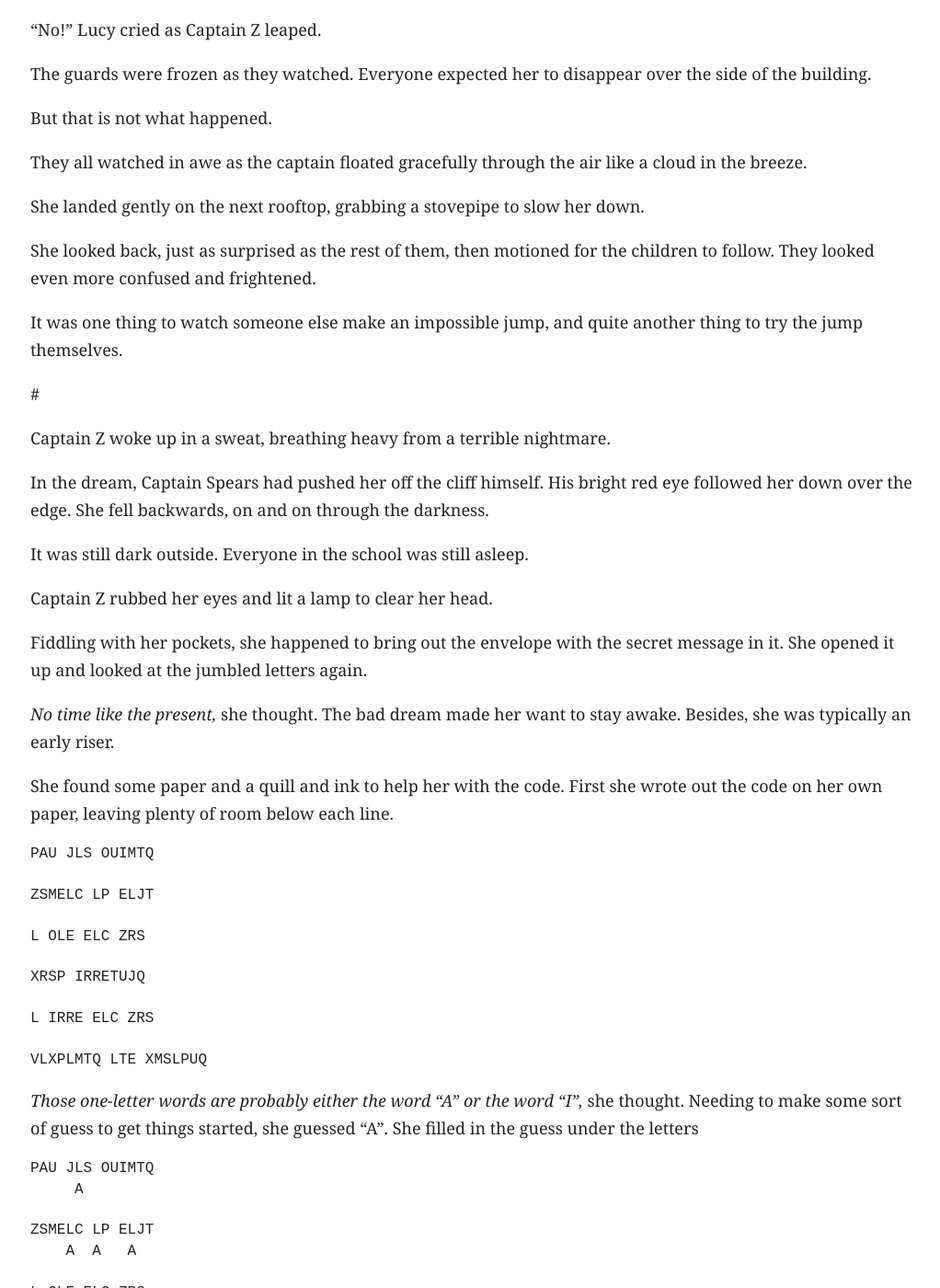
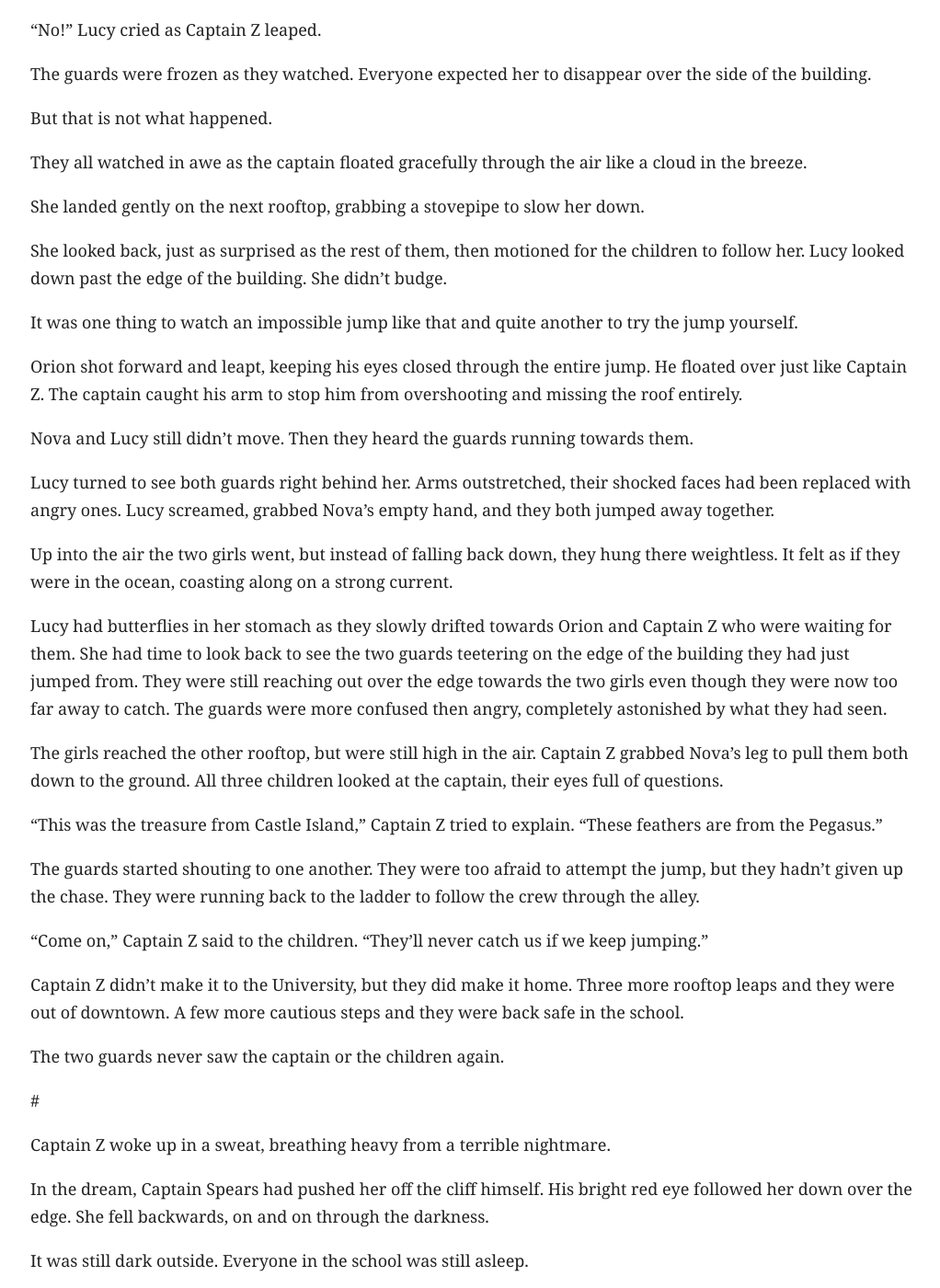
Before and after one commit to vlandham/captain_z, a Jekyll site: the page built from _posts/2014-08-11-captain_z.md, in a window 1280 px wide and 1400 px high, scrolled down 36137 px. Shown: the whole window at 92% size, without its empty margins (127-1149 px from the left). Built offline with Jekyll 4.4.1, drawn with Linux system fonts in a browser that asks for light colours; some web fonts are replaced; some of the changed text lies outside the part shown.

Commit message:
a few more words then we are done!

```diff
--- a/_posts/2014-08-11-captain_z.md
+++ b/_posts/2014-08-11-captain_z.md
@@ -1013,9 +1013,31 @@ They all watched in awe as the captain floated gracefully through the air like a
 
 She landed gently on the next rooftop, grabbing a stovepipe to slow her down.
 
-She looked back, just as surprised as the rest of them, then motioned for the children to follow. They looked even more confused and frightened.
+She looked back, just as surprised as the rest of them, then motioned for the children to follow her. Lucy looked down past the edge of the building. She didn't budge.
 
-It was one thing to watch someone else make an impossible jump, and quite another thing to try the jump themselves.
+It was one thing to watch an impossible jump like that and quite another to try the jump yourself.
+
+Orion shot forward and leapt, keeping his eyes closed through the entire jump. He floated over just like Captain Z. The captain caught his arm to stop him from overshooting and missing the roof entirely.
+
+Nova and Lucy still didn't move. Then they heard the guards running towards them.
+
+Lucy turned to see both guards right behind her. Arms outstretched, their shocked faces had been replaced with angry ones. Lucy screamed, grabbed Nova's empty hand, and they both jumped away together.
+
+Up into the air the two girls went, but instead of falling back down, they hung there weightless. It felt as if they were in the ocean, coasting along on a strong current.
+
+Lucy had butterflies in her stomach as they slowly drifted towards Orion and Captain Z who were waiting for them. She had time to look back to see the two guards teetering on the edge of the building they had just jumped from. They were still reaching out over the edge towards the two girls even though they were now too far away to catch. The guards were more confused then angry, completely astonished by what they had seen.
+
+The girls reached the other rooftop, but were still high in the air. Captain Z grabbed Nova's leg to pull them both down to the ground. All three children looked at the captain, their eyes full of questions.
+
+"This was the treasure from Castle Island," Captain Z tried to explain. "These feathers are from the Pegasus."
+
+The guards started shouting to one another. They were too afraid to attempt the jump, but they hadn't given up the chase. They were running back to the ladder to follow the crew through the alley.
+
+"Come on," Captain Z said to the children. "They'll never catch us if we keep jumping."
+
+Captain Z didn't make it to the University, but they did make it home. Three more rooftop leaps and they were out of downtown. A few more cautious steps and they were back safe in the school.
+
+The two guards never saw the captain or the children again.
 
 #
 
@@ -1165,7 +1187,9 @@ There wasn't just one ship out in the water, so early in the morning. There was
 
 Most were floating out in the open waters, in a loose formation. A few were docking near the center of town. From where she stood, high up on the hill, Captain Z could barely make out pirate crews coming off these docked ships. They were coming into the city, and looked to be carrying swords, knives, and guns with them.
 
-Worse still, the towns guard and its fleet where no where to be seen. Something bad must have happened. A force like that would not simply sleep through such an invasion.
+Worse still, the towns guard and its fleet where no where to be seen. _Something bad must have happened,_ she thought. A force like that would not simply sleep through such an invasion.
+
+She thought back to the market chase and Walter's warning about the guards. _Perhaps the guards aren't guarding these people anymore,_ she considered.
 
 Captain Z could just make out Wind Drinker in the dark. It sat where she had docked, on the far end of of the harbor. From what she could see, none of the other pirates had tied up over there. At least not yet.
 
```
